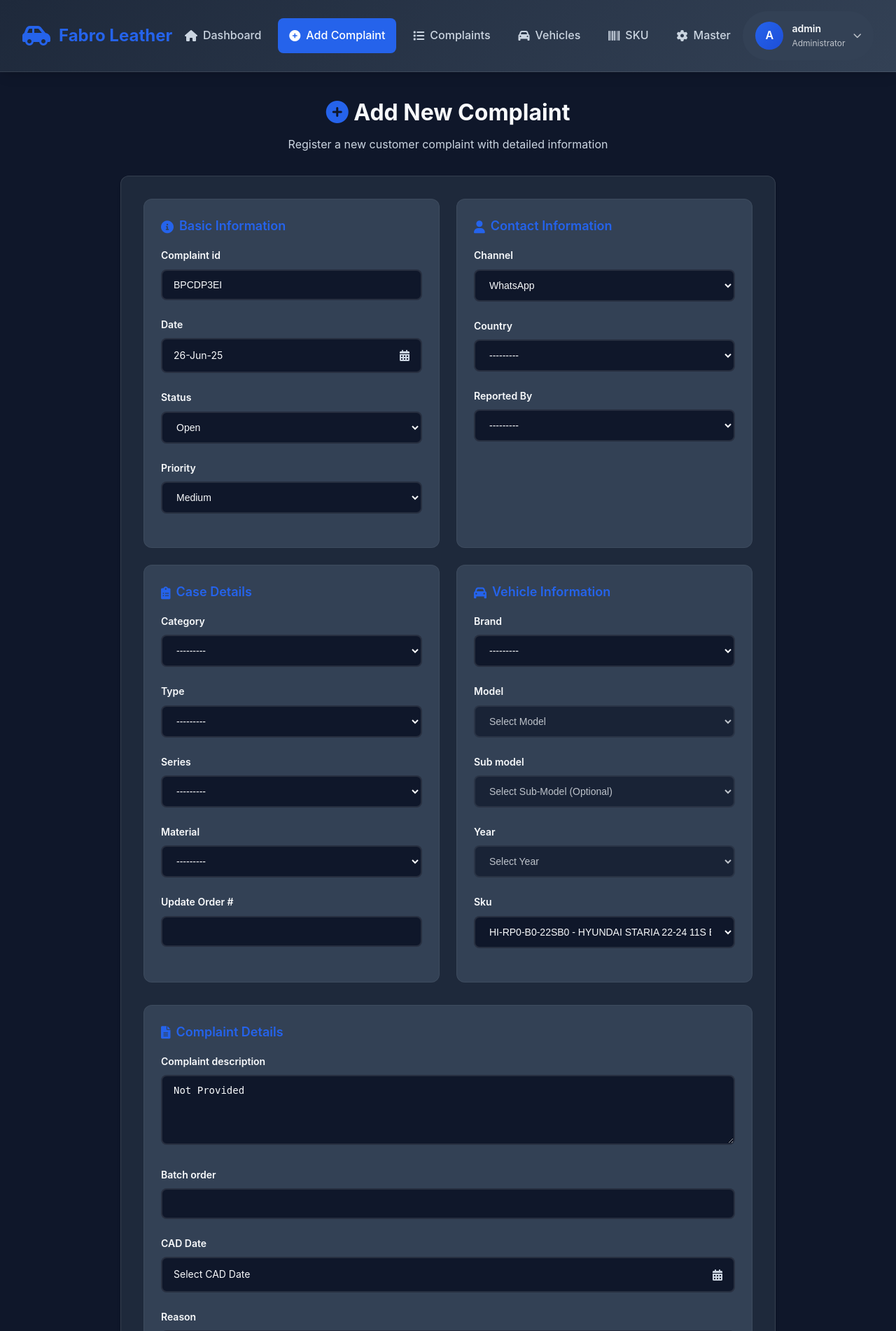
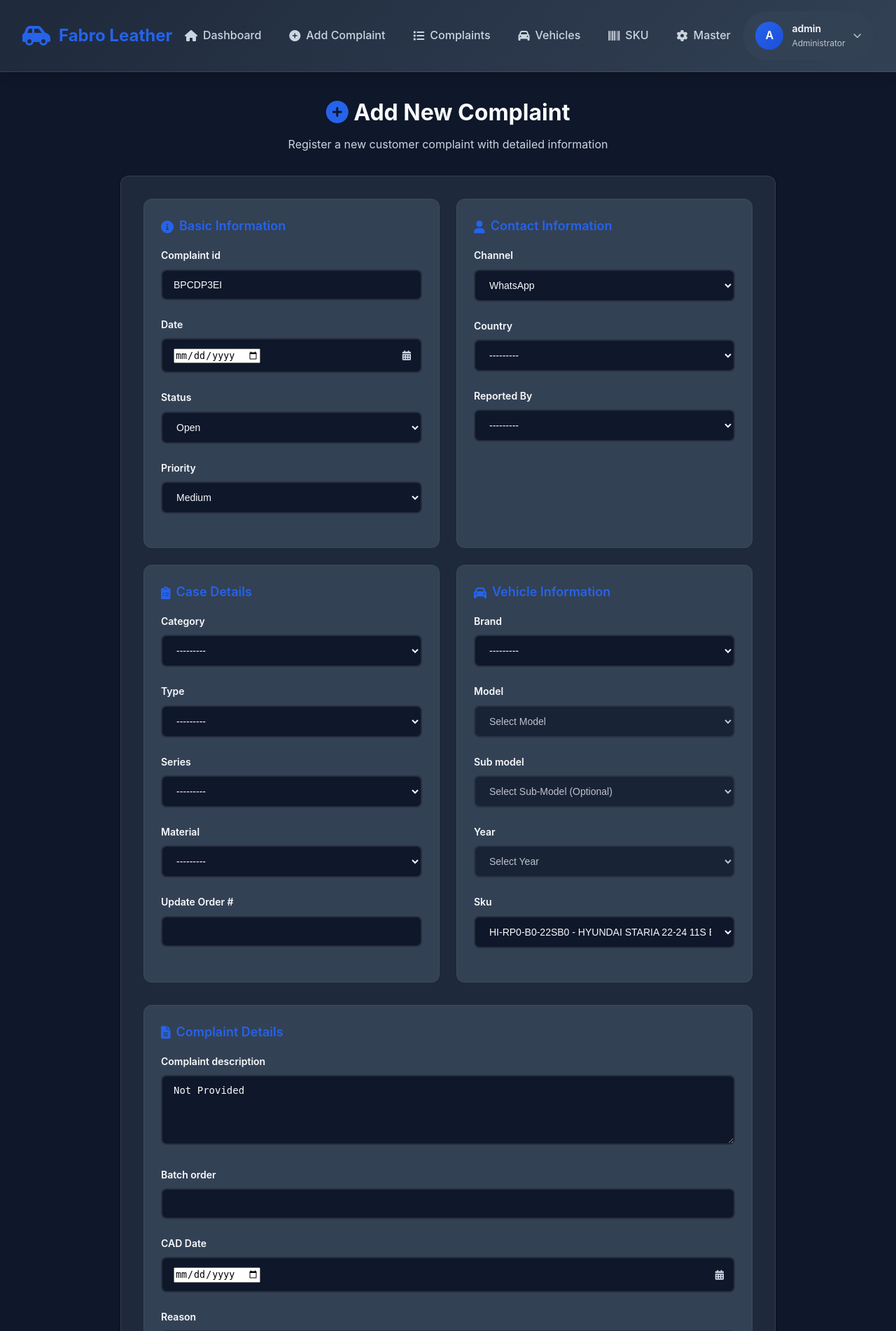
Before and after one commit to anish3464/Fabro-Leather-Portal, a Django app: page /add-complaint/ in a window 1280 px wide. Shown: the top 1902 px of the page at 70% size. Run offline with Django 5.2, Linux system fonts and the light colour scheme; a user stored in the database is signed in; data comes from the database, SQL or seed files in the repository.

Commit message:
`Refactored date picker functionality, added active users table, and modified admin panel views and templates.`

```diff
--- a/management/apps.py
+++ b/management/apps.py
@@ -1,6 +1,8 @@
 from django.apps import AppConfig
-
 
 class ManagementConfig(AppConfig):
     default_auto_field = 'django.db.models.BigAutoField'
     name = 'management'
+
+    def ready(self):
+        import management.signals
--- a/management/templates/management/add_complaint.html
+++ b/management/templates/management/add_complaint.html
@@ -134,7 +134,7 @@
             position: relative;
         }
 
-        .date-display {
+        .date-input {
             width: 100%;
             padding: 0.75rem 1rem;
             border: 2px solid rgba(255, 255, 255, 0.1);
@@ -144,24 +144,27 @@
             font-size: 0.875rem;
             transition: all 0.2s ease;
             cursor: pointer;
-            display: flex;
-            align-items: center;
-            justify-content: space-between;
         }
 
-        body.light-mode .date-display {
+        body.light-mode .date-input {
             background-color: var(--light-surface);
             color: var(--light-text);
             border-color: #e2e8f0;
         }
 
-        .date-display:hover {
+        .date-input:focus {
+            outline: none;
             border-color: var(--primary-color);
+            box-shadow: 0 0 0 3px rgba(37, 99, 235, 0.1);
         }
 
         .date-icon {
+            position: absolute;
+            right: 1rem;
+            top: 50%;
+            transform: translateY(-50%);
             color: var(--dark-text-secondary);
-            font-size: 1rem;
+            pointer-events: none;
         }
 
         body.light-mode .date-icon {
@@ -353,11 +356,8 @@
                     <div class="form-group">
                         <label class="form-label">{{ form.date.label }}</label>
                         <div class="date-input-wrapper">
-                            <div class="date-display" id="dateDisplay" onclick="openDatePicker()">
-                                <span id="dateText">Select Date</span>
-                                <i class="fas fa-calendar-alt date-icon"></i>
-                            </div>
-                            <input type="hidden" name="date" id="hiddenDateInput" required>
+                            <div class="date-input">{{ form.date }}
+                            <i class="fas fa-calendar-alt date-icon"></i></div>
                         </div>
                     </div>
 
@@ -488,11 +488,8 @@
                 <div class="form-group">
                     <label class="form-label">CAD Date</label>
                     <div class="date-input-wrapper">
-                        <div class="date-display" id="cadDateDisplay" onclick="openCadDatePicker()">
-                            <span id="cadDateText">Select CAD Date</span>
-                            <i class="fas fa-calendar-alt date-icon"></i>
-                        </div>
-                        <input type="hidden" name="cad_date" id="hiddenCadDateInput">
+                    <div class="date-input">{{ form.cad_date }}
+                            <i class="fas fa-calendar-alt date-icon"></i></div>
                     </div>
                 </div>
 
@@ -548,6 +545,48 @@
 
     <script>
         // Date picker functionality
+        function initDatePicker() {
+            const dateInput = document.getElementById('dateInput');
+
+            // Create hidden input for actual form submission
+            const hiddenDateInput = document.createElement('input');
+            hiddenDateInput.type = 'hidden';
+            hiddenDateInput.name = 'date';
+            dateInput.parentNode.appendChild(hiddenDateInput);
+
+            // Set today's date as default
+            const today = new Date();
+            const formattedDate = formatDateDisplay(today);
+            dateInput.value = formattedDate;
+            hiddenDateInput.value = formatDateForSubmission(today);
+
+            dateInput.addEventListener('click', function() {
+                const input = document.createElement('input');
+                input.type = 'date';
+                input.style.position = 'absolute';
+                input.style.left = '-9999px';
+                document.body.appendChild(input);
+
+                // Set current value
+                if (hiddenDateInput.value) {
+                    input.value = hiddenDateInput.value;
+                } else {
+                    input.value = formatDateForSubmission(today);
+                }
+
+                input.addEventListener('change', function() {
+                    if (this.value) {
+                        const selectedDate = new Date(this.value);
+                        dateInput.value = formatDateDisplay(selectedDate);
+                        hiddenDateInput.value = this.value;
+                    }
+                    document.body.removeChild(this);
+                });
+
+                input.click();
+            });
+        }
+
         function formatDateDisplay(date) {
             const months = ['Jan', 'Feb', 'Mar', 'Apr', 'May', 'Jun',
                            'Jul', 'Aug', 'Sep', 'Oct', 'Nov', 'Dec'];
@@ -563,70 +602,6 @@
             const day = String(date.getDate()).padStart(2, '0');
             return `${year}-${month}-${day}`;
         }
-
-        function openDatePicker() {
-            const input = document.createElement('input');
-            input.type = 'date';
-            input.style.position = 'absolute';
-            input.style.left = '-9999px';
-            document.body.appendChild(input);
-
-            // Set current value if exists
-            const hiddenInput = document.getElementById('hiddenDateInput');
-            if (hiddenInput.value) {
-                input.value = hiddenInput.value;
-            } else {
-                // Set today's date as default
-                const today = new Date();
-                input.value = formatDateForSubmission(today);
-            }
-
-            input.addEventListener('change', function() {
-                if (this.value) {
-                    const selectedDate = new Date(this.value);
-                    document.getElementById('dateText').textContent = formatDateDisplay(selectedDate);
-                    hiddenInput.value = this.value;
-                }
-                document.body.removeChild(this);
-            });
-
-            input.click();
-        }
-
-        function openCadDatePicker() {
-            const input = document.createElement('input');
-            input.type = 'date';
-            input.style.position = 'absolute';
-            input.style.left = '-9999px';
-            document.body.appendChild(input);
-
-            // Set current value if exists
-            const hiddenInput = document.getElementById('hiddenCadDateInput');
-            if (hiddenInput.value) {
-                input.value = hiddenInput.value;
-            }
-
-            input.addEventListener('change', function() {
-                if (this.value) {
-                    const selectedDate = new Date(this.value);
-                    document.getElementById('cadDateText').textContent = formatDateDisplay(selectedDate);
-                    hiddenInput.value = this.value;
-                } else {
-                    document.getElementById('cadDateText').textContent = 'Select CAD Date';
-                    hiddenInput.value = '';
-                }
-                document.body.removeChild(this);
-            });
-
-            input.click();
-        }
-
-        // Initialize with today's date
-        document.addEventListener('DOMContentLoaded', function() {
-            const today = new Date();
-            document.getElementById('dateText').textContent = formatDateDisplay(today);
-            document.getElementById('hiddenDateInput').value = formatDateForSubmission(today);
-        });
 
         // Dynamic form loading
         function loadDependentData(url, targetId, emptyMessage) {
@@ -696,6 +671,8 @@
 
         // Initialize
         document.addEventListener('DOMContentLoaded', function() {
+            initDatePicker();
+
             // Add active nav state
             const addComplaintLink = document.querySelector('a[href="{% url 'add_complaint' %}"]');
             if (addComplaintLink) {
--- a/management/views.py
+++ b/management/views.py
@@ -754,11 +754,7 @@ def admin_panel_view(request):
     users = User.objects.all()
     groups = Group.objects.prefetch_related('permissions')
     permissions = Permission.objects.all()
-
-    # Get logged-in users
-    sessions = Session.objects.filter(expire_date__gte=now())
-    user_ids = [s.get_decoded().get('_auth_user_id') for s in sessions]
-    active_users = User.objects.filter(id__in=user_ids)
+    active_users = get_active_users()
 
     logs = ActivityLog.objects.select_related('user').order_by('-timestamp')[:20]
 
@@ -766,6 +762,7 @@ def admin_panel_view(request):
         'user_form': user_form,
         'group_form': group_form,
         'assign_form': assign_form,
+        'active_users': active_users,
         'users': users,
         'groups': groups,
         'permissions': permissions,
@@ -846,3 +843,31 @@ def delete_user(request):
             messages.error(request, "User not found.")
 
     return redirect('admin_panel')
+
+
+from django.contrib.sessions.models import Session
+from django.contrib.auth.models import User
+from django.utils.timezone import now
+
+def get_active_users():
+    sessions = Session.objects.filter(expire_date__gte=now())
+    active_users = []
+
+    for session in sessions:
+        data = session.get_decoded()
+        user_id = data.get('_auth_user_id')
+        login_time = data.get('login_time')
+        ip_address = data.get('ip_address', 'N/A')
+
+        if user_id:
+            try:
+                user = User.objects.get(id=user_id)
+                active_users.append({
+                    'user': user,
+                    'login_time': login_time or 'N/A',
+                    'ip': ip_address
+                })
+            except User.DoesNotExist:
+                continue
+
+    return active_users
```
Also changed, not shown: management/admin.py (+13 -1 lines), management/signals.py (added, +16 -0 lines), management/templates/management/admin_panel.html (+26 -16 lines).
